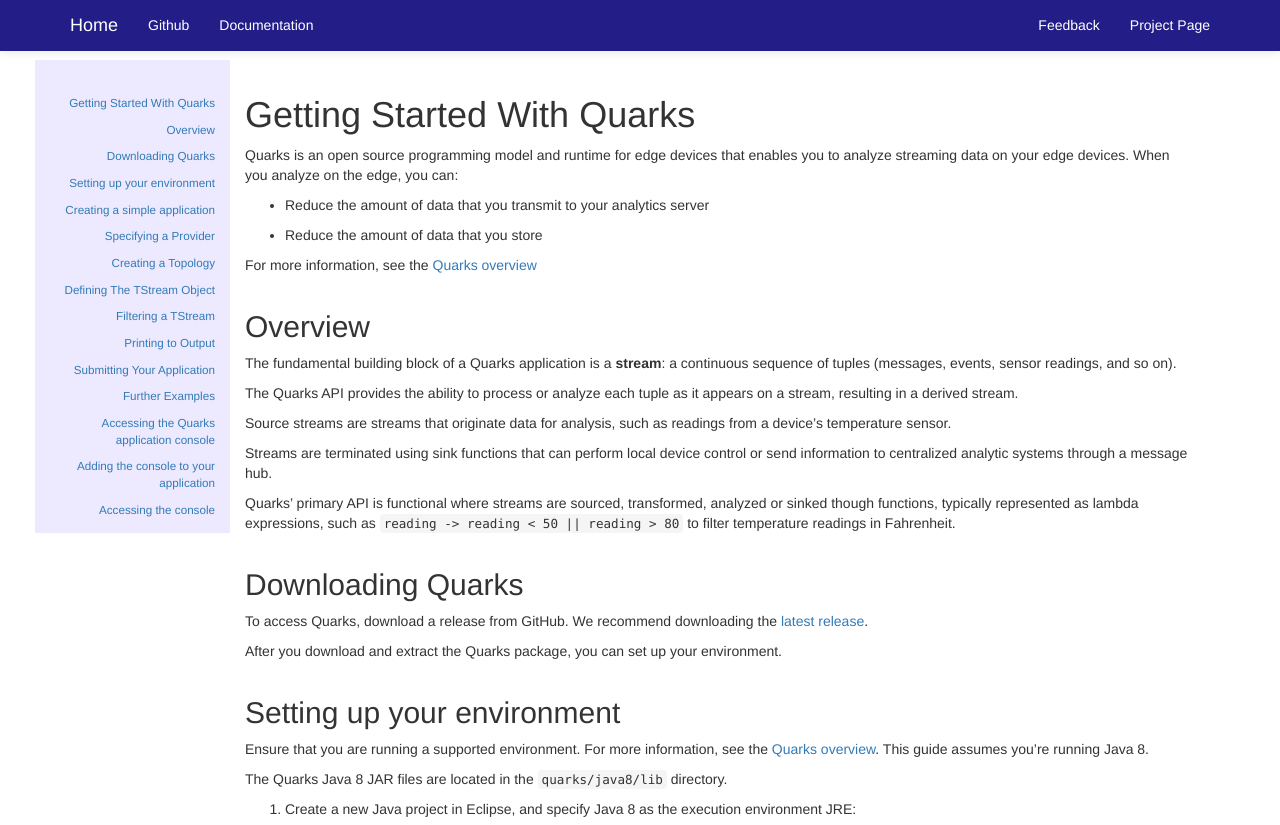
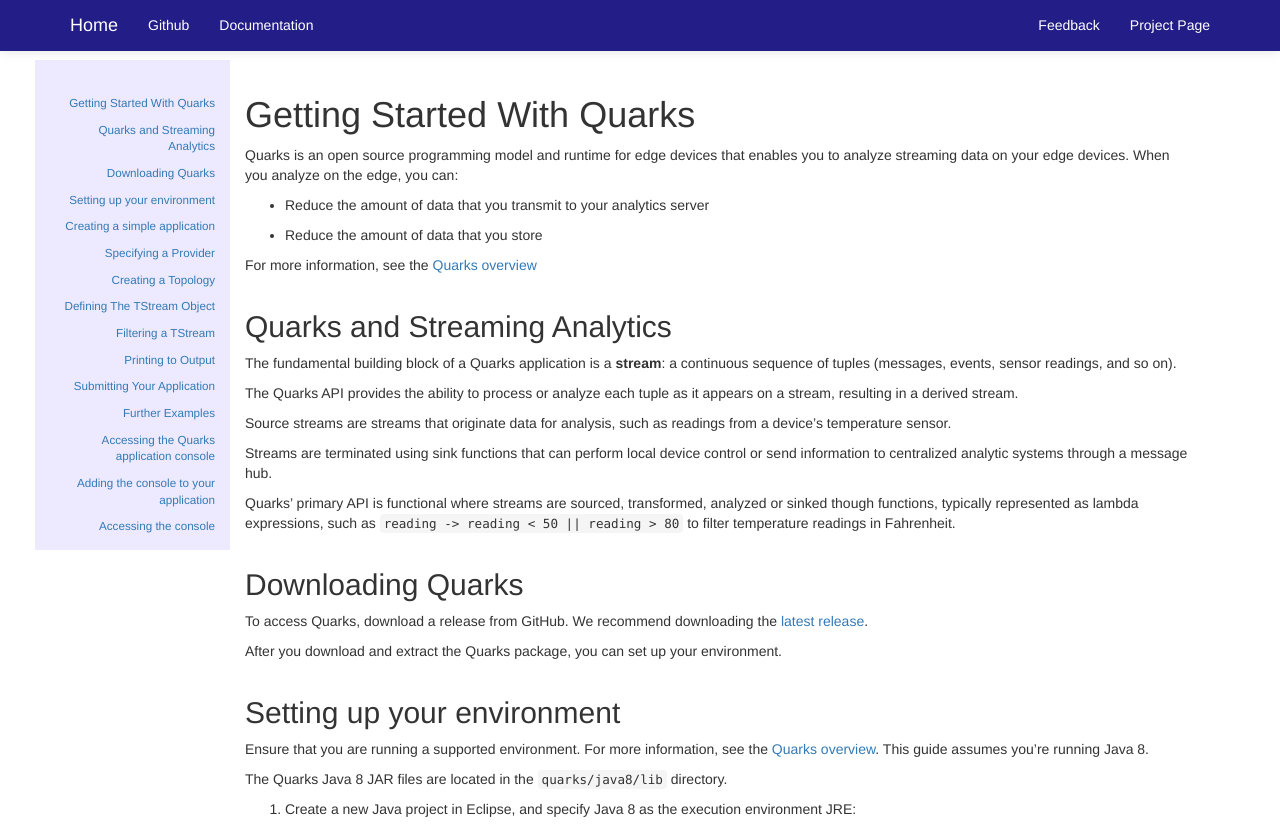
Before and after one commit to quarks-edge/quarks.documentation, a Jekyll site: the page built from docs/quarks/quarks-getting-started.md, in a window 1280 px wide and 900 px high, cut to the strip 0-825 px from the top of the window. Built offline with Jekyll 4.4.1, drawn with Linux system fonts in a browser that asks for light colours; nearby versions of some CDN libraries.

Commit message:
Edited Heading

```diff
--- a/docs/quarks/quarks-getting-started.md
+++ b/docs/quarks/quarks-getting-started.md
@@ -14,7 +14,7 @@
 
 For more information, see the [Quarks overview](../overview)
 
-## Overview
+## Quarks and Streaming Analytics
 The fundamental building block of a Quarks application is a **stream**: a continuous sequence of tuples (messages, events, sensor readings, and so on).
 
 The Quarks API provides the ability to process or analyze each tuple as it appears on a stream, resulting in a derived stream.
```
